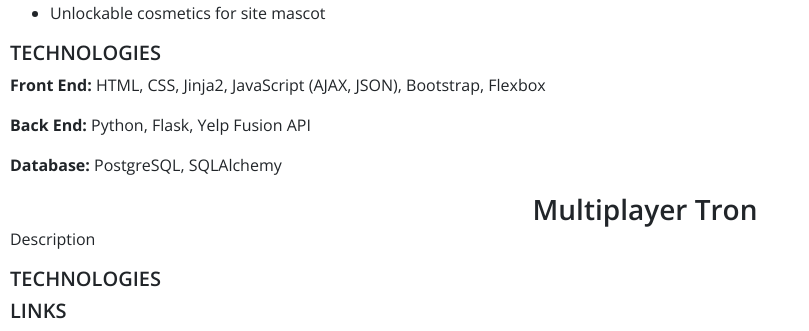
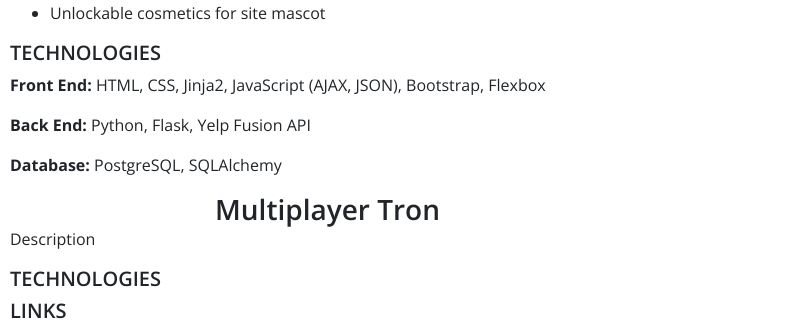
Before and after one commit to juliettetripier/juliettetripier.github.io, a Flask app: page /projects in a window 1280 px wide. Shown: the part 734-1065 px from the top of the page, without its empty margins (0-809 px from the left). Run offline with Flask 3, Linux system fonts and the light colour scheme; some libraries are stand-ins or nearby versions.

Commit message:
Changed box sizing for project divs

```diff
--- a/static/style.css
+++ b/static/style.css
@@ -66,6 +66,7 @@ h1, h2, h3, h4, h5 {
 
 #projects-container {
     display: flex;
+    flex-direction: row;
 }
 
 #eggsplorer-div {
@@ -75,8 +76,13 @@ h1, h2, h3, h4, h5 {
 }
 
 #tron-div {
+    width: 50%;
     display: flex;
     flex-direction: column;
+}
+
+.project-div {
+    box-sizing: border-box;
 }
 
 .project-title {
--- a/templates/projects.html
+++ b/templates/projects.html
@@ -6,7 +6,7 @@
     <h2>Projects</h2>
 
     <div id="projects-container">
-        <div id="eggsplorer-div">
+        <div id="eggsplorer-div" class="project-div">
             <h3 class="project-title">Eggsplorer</h3>
             <img src="/img/eggsplorer/eggsplorer1.png" alt="Screencap of Eggsplorer homepage" class="project-image">
             <div>
@@ -34,7 +34,7 @@
                 <a href="https://github.com/juliettetripier/Hackbright-Project/blob/main/README.md">README</a>
             </div>
         </div>
-        <div id="tron-div">
+        <div id="tron-div" class="project-div">
             <h3 class="project-title">Multiplayer Tron</h3>
             <div>
                 <p>Description</p>
```
